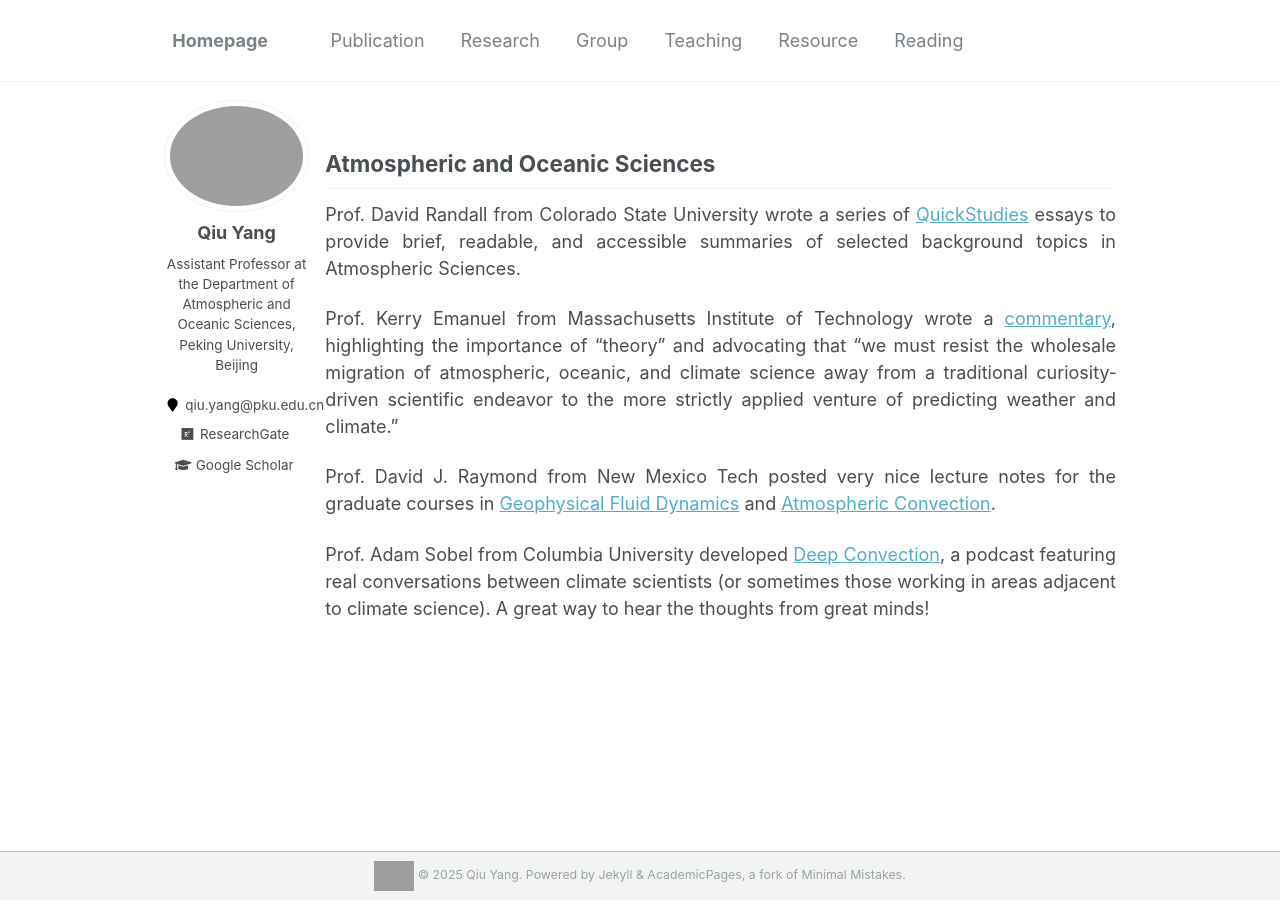
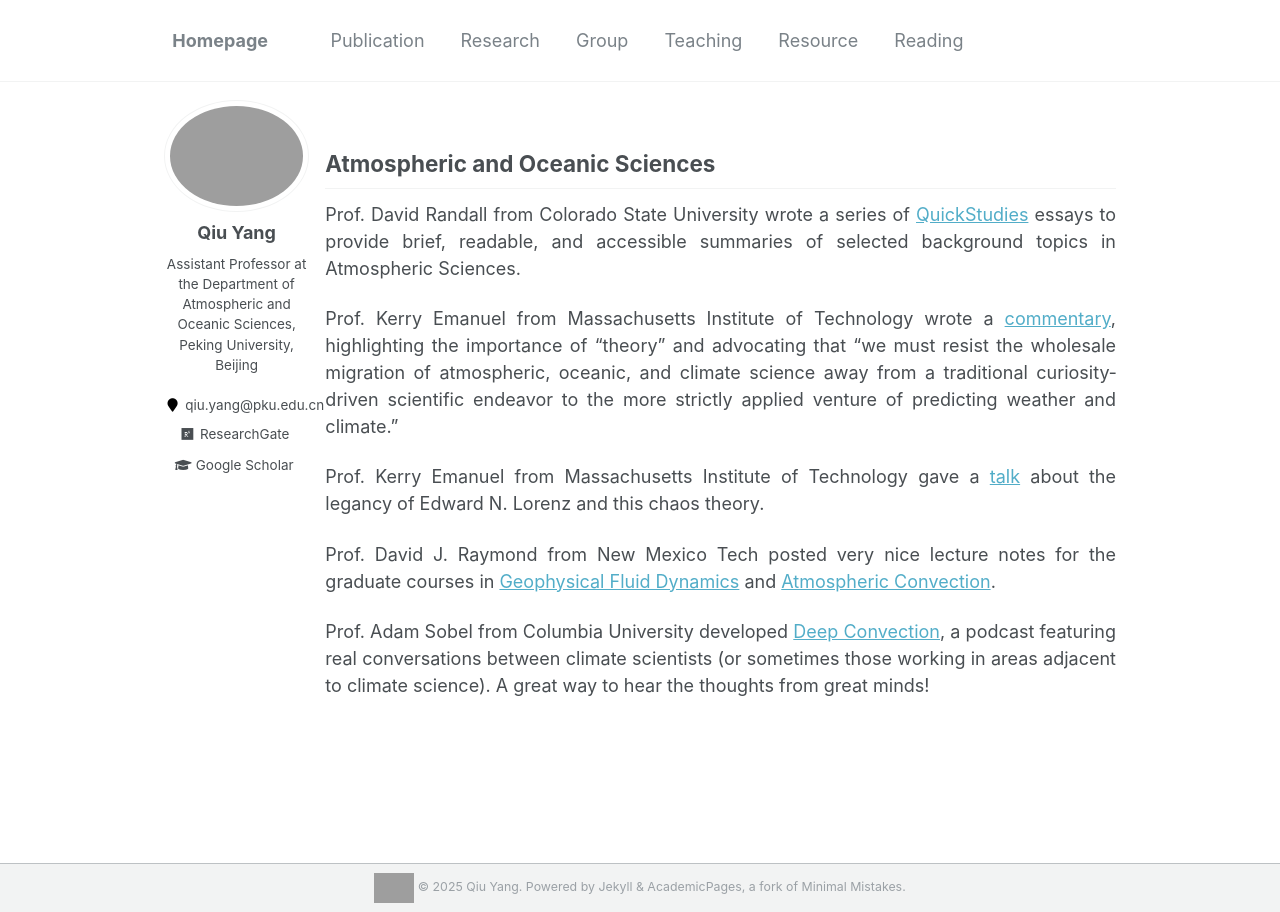
Before and after one commit to qiuyang50/qiuyang50.github.io, a Jekyll site: the page built from _pages/reading.md, in a window 1280 px wide. Built offline with Jekyll 4.4.1, drawn with Linux system fonts in a browser that asks for light colours; grey boxes are pictures that could not be loaded.

Commit message:
Update reading.md

```diff
--- a/_pages/reading.md
+++ b/_pages/reading.md
@@ -11,6 +11,8 @@ Prof. David Randall from Colorado State University wrote a series of [QuickStudi
 Prof. Kerry Emanuel from Massachusetts Institute of Technology wrote a [commentary](https://agupubs.onlinelibrary.wiley.com/doi/full/10.1029/2019AV000129), highlighting the importance of "theory" and advocating that "we must resist the wholesale migration of atmospheric, oceanic, and climate science away from a traditional curiosity‐driven scientific endeavor to the more strictly applied
 venture of predicting weather and climate."
 
+Prof. Kerry Emanuel from Massachusetts Institute of Technology gave a [talk](https://www.youtube.com/watch?v=FvWeK_PfDE4) about the legancy of Edward N. Lorenz and this chaos theory.
+
 Prof. David J. Raymond from New Mexico Tech posted very nice lecture notes for the graduate courses in [Geophysical Fluid Dynamics](http://kestrel.nmt.edu/~raymond/classes/ph589/index.xhtml) and [Atmospheric Convection](http://kestrel.nmt.edu/~raymond/classes/ph536/index.xhtml).
 
 Prof. Adam Sobel from Columbia University developed [Deep Convection](https://deep-convection.org/episode-archive/), a podcast featuring real conversations between climate scientists (or sometimes those working in areas adjacent to climate science). A great way to hear the thoughts from great minds!
```
